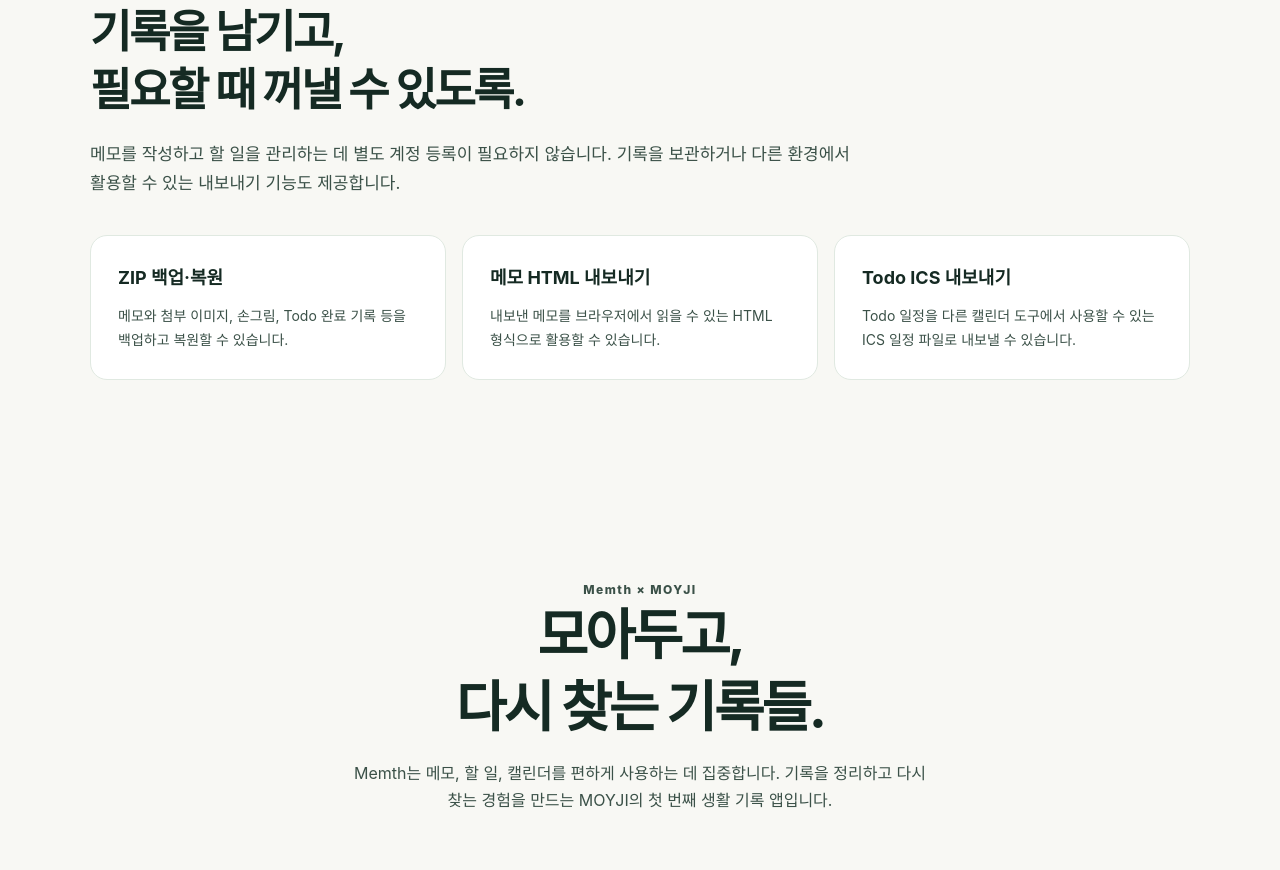
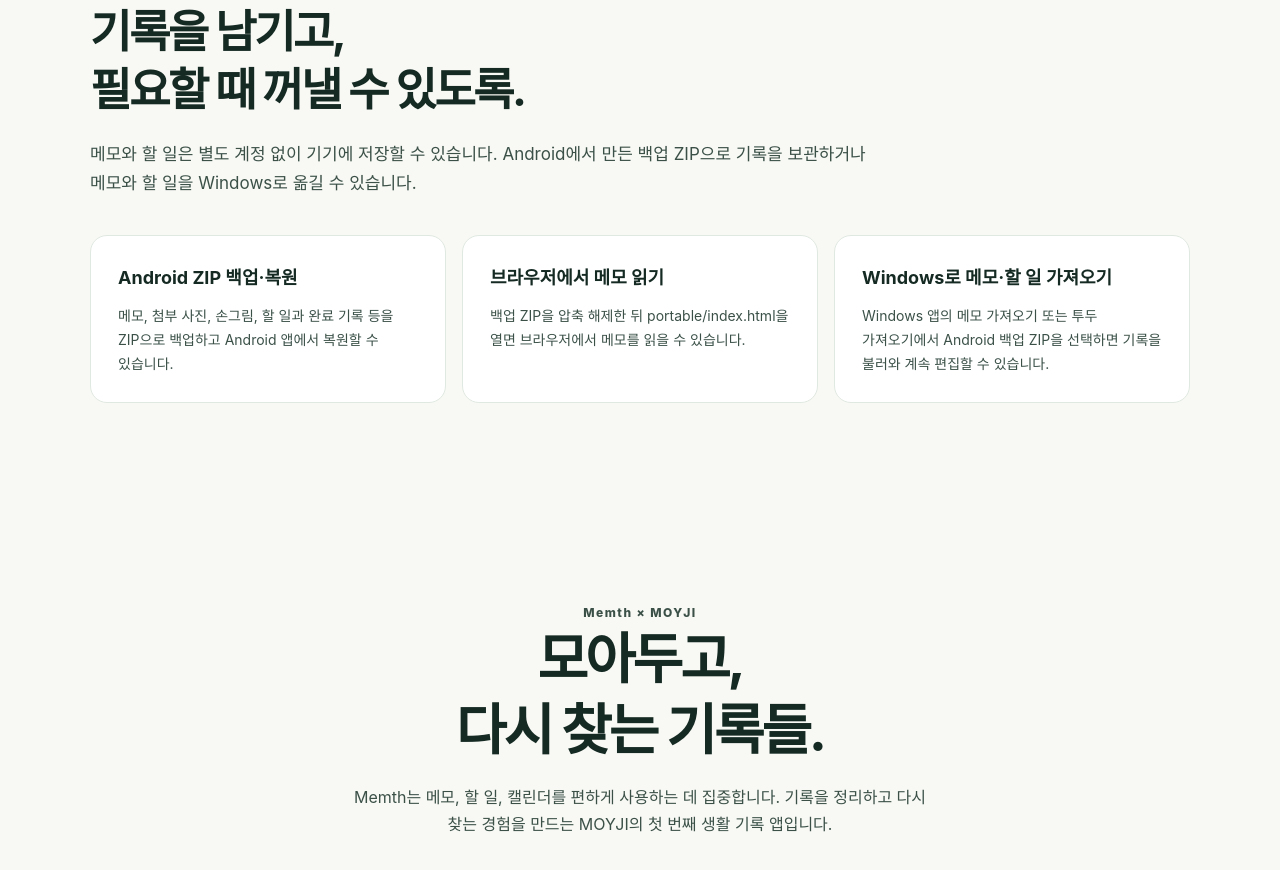
Before and after one commit to HIDYSTUDIO/hidystudio.github.io, a plain HTML site: page MOYJI/memth.html in a window 1280 px wide. Shown: the part 3917-4787 px from the top of the page. Drawn offline with Linux system fonts and the light colour scheme.

Commit message:
Update memth.html

```diff
--- a/MOYJI/memth.html
+++ b/MOYJI/memth.html
@@ -199,11 +199,11 @@
       <div class="wrap">
         <p class="section-label">05 / YOUR RECORDS</p>
         <h2 id="backup-title">기록을 남기고,<br>필요할 때 꺼낼 수 있도록.</h2>
-        <p class="lead">메모를 작성하고 할 일을 관리하는 데 별도 계정 등록이 필요하지 않습니다. 기록을 보관하거나 다른 환경에서 활용할 수 있는 내보내기 기능도 제공합니다.</p>
+        <p class="lead">메모와 할 일은 별도 계정 없이 기기에 저장할 수 있습니다. Android에서 만든 백업 ZIP으로 기록을 보관하거나 메모와 할 일을 Windows로 옮길 수 있습니다.</p>
         <div class="small-features">
-          <article class="small-card"><strong>ZIP 백업·복원</strong><p>메모와 첨부 이미지, 손그림, Todo 완료 기록 등을 백업하고 복원할 수 있습니다.</p></article>
-          <article class="small-card"><strong>메모 HTML 내보내기</strong><p>내보낸 메모를 브라우저에서 읽을 수 있는 HTML 형식으로 활용할 수 있습니다.</p></article>
-          <article class="small-card"><strong>Todo ICS 내보내기</strong><p>Todo 일정을 다른 캘린더 도구에서 사용할 수 있는 ICS 일정 파일로 내보낼 수 있습니다.</p></article>
+          <article class="small-card"><strong>Android ZIP 백업·복원</strong><p>메모, 첨부 사진, 손그림, 할 일과 완료 기록 등을 ZIP으로 백업하고 Android 앱에서 복원할 수 있습니다.</p></article>
+          <article class="small-card"><strong>브라우저에서 메모 읽기</strong><p>백업 ZIP을 압축 해제한 뒤 portable/index.html을 열면 브라우저에서 메모를 읽을 수 있습니다.</p></article>
+          <article class="small-card"><strong>Windows로 메모·할 일 가져오기</strong><p>Windows 앱의 메모 가져오기 또는 투두 가져오기에서 Android 백업 ZIP을 선택하면 기록을 불러와 계속 편집할 수 있습니다.</p></article>
         </div>
       </div>
     </section>
```
